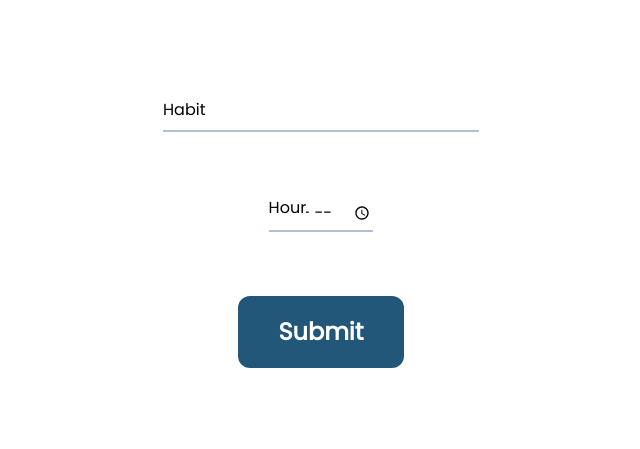
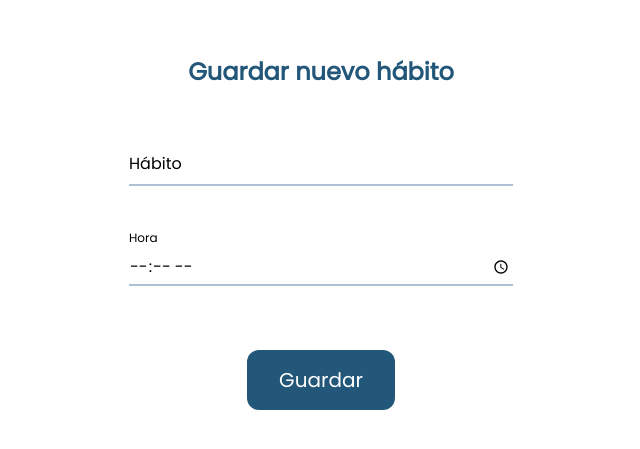
Before and after one commit to M4C4NO5/NAX, a React (Create React App) app in the folder nax-react/: page /newhabit in a window 1280 px wide. Shown: the part 167-616 px from the top of the page, without its empty margins (319-959 px from the left). Built offline with nearby package versions, Linux system fonts and the light colour scheme; the HTML template or start-up script is replaced by a standard one.

Commit message:
Refactor: Spanish - Styles - Active input by default

```diff
--- a/nax-react/src/components/Button.js
+++ b/nax-react/src/components/Button.js
@@ -6,7 +6,7 @@ function Button({
 })
 {
   return(
-    <button type={type} onClick={action} className="bg-primary text-white text-2xl font-bold py-5 px-10 rounded-xl">
+    <button type={type} onClick={action} className="bg-primary text-white text-xl py-4 px-8 rounded-xl">
       {text}
     </button>
   )
--- a/nax-react/src/components/DailyList.js
+++ b/nax-react/src/components/DailyList.js
@@ -21,16 +21,16 @@ function DailyList({ list, setList }) {
 
   return (
     <div className="flex flex-col items-center bg-secondary p-8 rounded-lg w-96">
-      <div className="text-center rounded-full bg-primary p-2 w-32 mb-6">
-        <h3 className="text-2xl font-medium text-white">Daily</h3>
+      <div className="text-center rounded-full bg-primary p-5 w-60 mb-6">
+        <h3 className="text-2xl font-semibold text-white">Hábitos Diarios</h3>
       </div>
-      <div className="min-w-64">
+      <div className="min-w-64 my-4">
         {list.map(item => {
           return <Task key={item.id} action={handleCheckTask} {...item} />
         })}
       </div>
       <Link to="newhabit">
-        <Button text={"Add new habit"} />
+        <Button text="Añadir nuevo hábito" />
       </Link>
     </div>
   );
--- a/nax-react/src/components/Input.js
+++ b/nax-react/src/components/Input.js
@@ -5,27 +5,29 @@ function Input({
   value,
   placeholder,
   required = false,
+  active = false,
   action = () => {}
 }) {
-  const [focused, setFocused] = useState(false);
+  const [focused, setFocused] = useState(active);
 
   const handleInputFocus = () => {
     setFocused(true);
   };
 
   const handleInputBlur = () => {
-    setFocused(false);
+    if (!active) {
+      setFocused(false);
+    }
   };
 
   return (
-    <div>
-      <div className="relative">
+      <div className="relative w-full">
         <input
           type={type}
           id={placeholder}
           onChange={action}
           value={value}
-          className={`border-b-2 border-secondary py-1 focus:outline-none bg-white focus:border-b-2 transition-colors duration-100 peer ${focused || value ? "pb-1" : ""}`}
+          className={`w-full border-b-2 border-secondary py-1 focus:outline-none bg-white focus:border-b-2 transition-colors duration-100 peer ${focused || value ? "pb-1" : ""}`}
           required={required}
           autoComplete="off"
           onFocus={handleInputFocus}
@@ -38,7 +40,6 @@ function Input({
           {placeholder}
         </label>
       </div>
-    </div>
   );
 }
 
--- a/nax-react/src/pages/NewHabitForm.js
+++ b/nax-react/src/pages/NewHabitForm.js
@@ -43,16 +43,17 @@ function NewHabitForm() {
   }
 
   return (
-    <div className="flex items-center justify-center h-screen">
+    <div className="flex flex-col items-center justify-center h-screen">
+      <h2 className="mb-16 text-2xl font-bold text-primary">Guardar nuevo hábito</h2>
       <form onSubmit={handleSubmit} className="w-full max-w-sm">
           <div className="flex items-center justify-center mb-16">
-            <Input placeholder="Habit" value={newHabit.name} action={handleInputTask} />
+            <Input placeholder="Hábito" value={newHabit.name} action={handleInputTask} />
           </div>
           <div className="flex items-center justify-center mb-16">
-            <Input type="time" placeholder="Hour" value={newHabit.hour} action={handleInputHour} />
+            <Input type="time" placeholder="Hora" value={newHabit.hour} active={true} action={handleInputHour} />
           </div>
           <div className="flex items-center justify-center">
-            <Button text="Submit" type="submit" />
+            <Button text="Guardar" type="submit" />
           </div>
       </form>
     </div>
```
